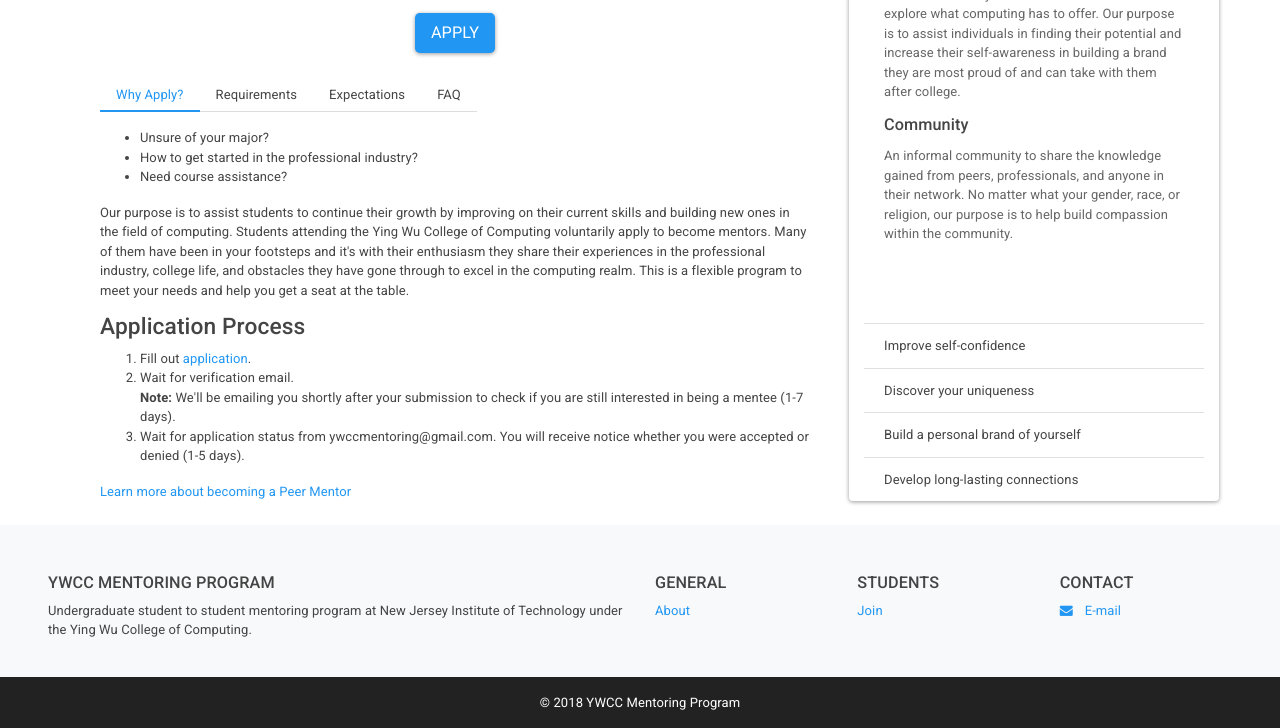
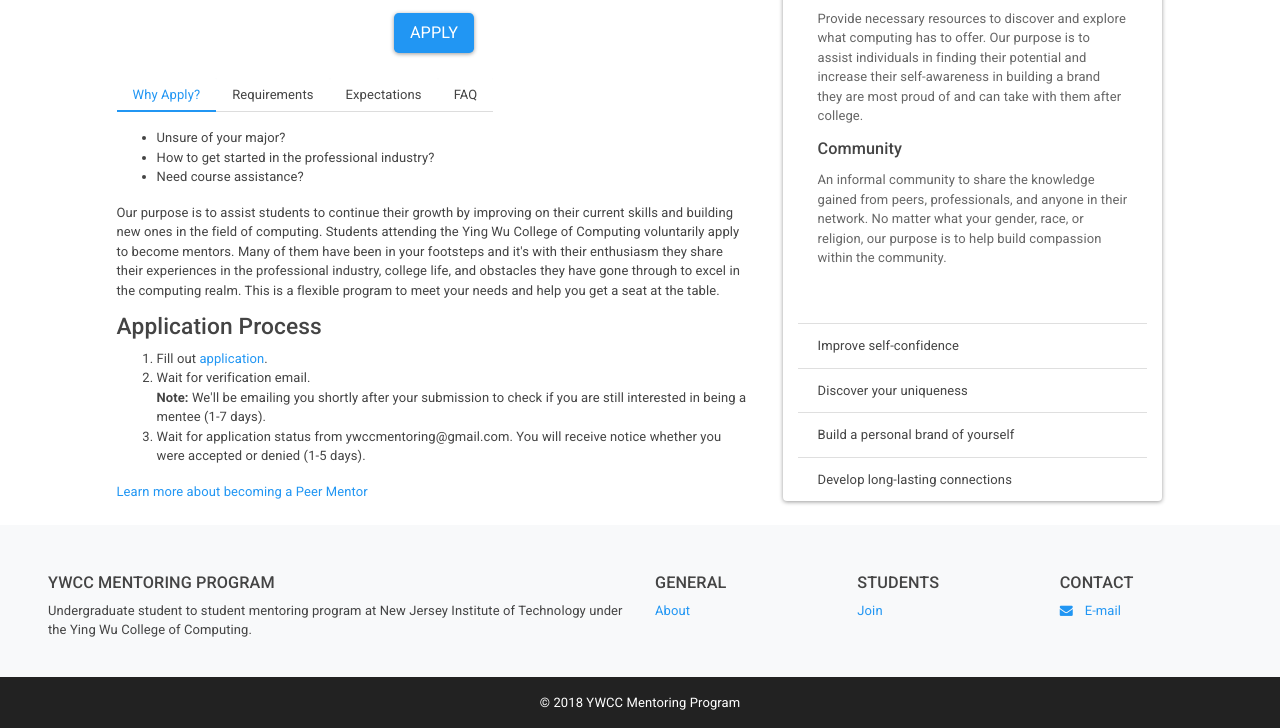
Before and after one commit to ywccmentoring/ywccmentoring.github.io, a plain HTML site: page mentee.html in a window 1280 px wide. Shown: the part 214-942 px from the top of the page. Drawn offline with Linux system fonts and the light colour scheme.

Commit message:
center goals card

```diff
--- a/mentee.html
+++ b/mentee.html
@@ -41,16 +41,16 @@
   <div class="container pt-4">
     <div class="row mt-4 pt-4"></div>
   </div>
+
   <div class="container mt-4 mb-4">
-    <div class="featurette d-flex">
-      <div class="col-md-8 ">
+    <div class="row d-flex justify-content-center featurette">
+      <div class="col-md-7">
         <div class="text-center">
         <h2 class="featurette-heading text-center">Peer Mentees<span class="text-muted"></span></h2>
         <p class="lead text-center">Opportunity to learn outside of class, expand your network, and make a brand of yourself</p>
         <a href="https://goo.gl/forms/ZYC6BRJvVlvQjQHg2" target="_blank" class="btn btn-primary btn-lg">Apply</a> </div>
 
-        <div class="mt-4">
-        <ul class="nav nav-tabs pb-3">
+        <ul class="mt-4 nav nav-tabs pb-3">
           <li class="nav-item">
             <a class="nav-link active show" data-toggle="tab" href="#apply">Why Apply?</a>
           </li>
@@ -99,18 +99,16 @@
               <li>Attend office hours (once every other week for at least 1 hr).</li>
               <li>Meet with paired mentor during their office hours or free time (once every other week for at least 1 hr).</li>
             </ol>
-
           </div>
           <div class="tab-pane fade" id="faq">
             <h6></h6>
-
             <h5>If you have any questions, email us at ywccmentoring@gmail.com</h5>
           </div>
         </div>
+      <!-- END OF TAB CONTENT -->
     </div>
 
-    </div>
-      <div class="col-md-4 card ml-4">
+    <div class="mx-3 col-md-4 mt-4 card">
       <h3 class="card-header">GOALS</h3>
       <div class="card-body">
         <h5 class="card-title">Individuality</h5>
@@ -127,21 +125,7 @@
     </div>
     </div>
 
-
-
     </div>
-        <!-- <div class="row featurette">
-          <div class="col-md-7">
-            <h2 class="featurette-heading">And lastly, this one. <span class="text-muted">Checkmate.</span></h2>
-            <p class="lead">Donec ullamcorper nulla non metus auctor fringilla. Vestibulum id ligula porta felis euismod semper. Praesent commodo cursus magna, vel scelerisque nisl consectetur. Fusce dapibus, tellus ac cursus commodo.</p>
-          </div>
-
-        </div>
-
-        <hr class="featurette-divider"> -->
-      </div>
-
-
 
 </main>
 
```
Also changed, not shown: mentor.html (+5 -3 lines). Lines whose indentation alone changed are shown as unchanged.
